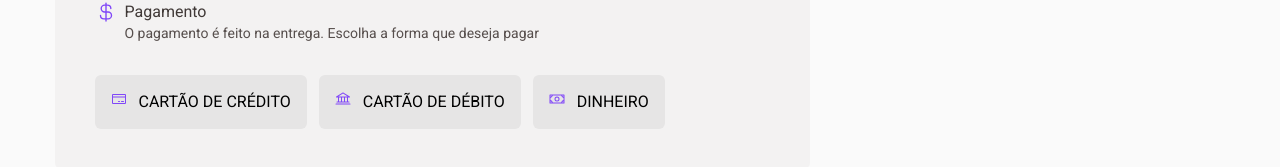
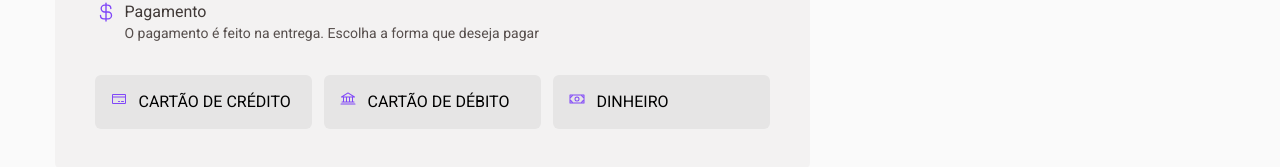
Before and after one commit to kauevecchia/coffee-shop-delivery, a React (Vite) app: page /checkout in a window 1280 px wide. Shown: the part 725-892 px from the top of the page. Built offline with nearby package versions, Linux system fonts and the light colour scheme.

Commit message:
style: ensure equal width for payment buttons

```diff
--- a/src/pages/Checkout.tsx
+++ b/src/pages/Checkout.tsx
@@ -92,15 +92,15 @@ export function Checkout() {
             </div>
           </div>
           <div className="flex gap-3">
-            <button className="flex gap-3 bg-base-button p-4 rounded-md">
+            <button className="flex gap-3 bg-base-button p-4 rounded-md flex-1">
               <CreditCard size={16} className="text-my-purple" />
               <span>CARTÃO DE CRÉDITO</span>
             </button>
-            <button className="flex gap-3 bg-base-button p-4 rounded-md">
+            <button className="flex gap-3 bg-base-button p-4 rounded-md flex-1">
               <Bank size={16} className="text-my-purple" />
               <span>CARTÃO DE DÉBITO</span>
             </button>
-            <button className="flex gap-3 bg-base-button p-4 rounded-md">
+            <button className="flex gap-3 bg-base-button p-4 rounded-md flex-1">
               <Money size={16} className="text-my-purple" />
               <span>DINHEIRO</span>
             </button>
```
